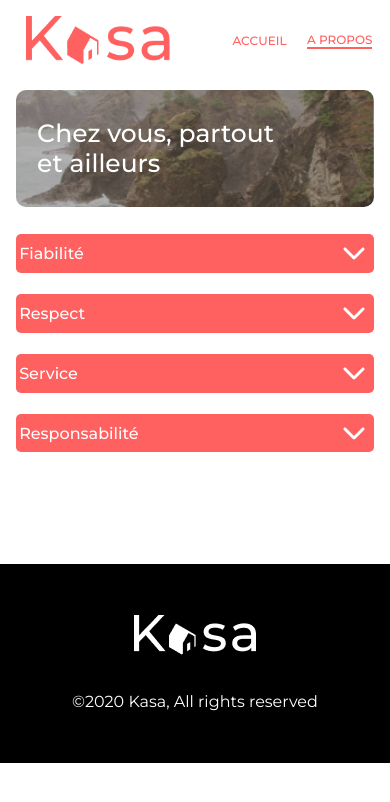
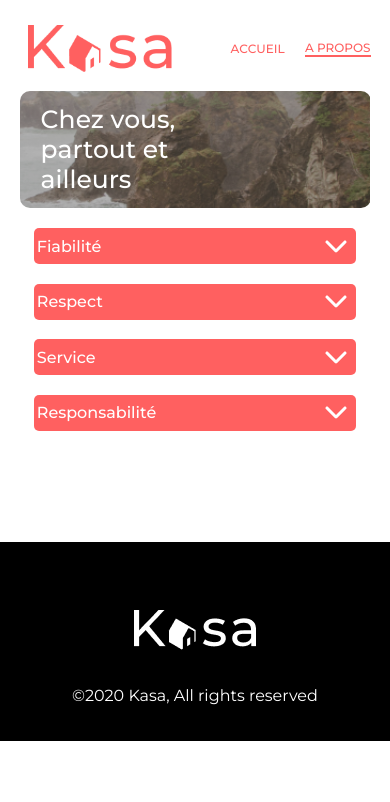
Before and after one commit to Jey221/P11-kasa, a React (Create React App) app: page /About in a window 390 px wide. Shown: the top 802 px of the page. Built offline with nearby package versions, Linux system fonts and the light colour scheme.

Commit message:
correction de la mise en forme responsive

```diff
--- a/src/App.js
+++ b/src/App.js
@@ -5,7 +5,7 @@ import About from './pages/About';
 import Logement from './pages/Logement';
 import Erreur from './pages/Erreur';
 import Header from './components/Header';
-import Footer from './components/Footer';
+// import Footer from './components/Footer';
 
 // mise en place de l'application et des différentes routes
 // mise en place des composants Header et Footer présent sur l'ensemble de l'app
@@ -19,7 +19,6 @@ function App() {
         <Route exact path="/Logement/:idLogement" element={<Logement />} />
         <Route path="*" element={<Erreur />} />
       </Routes>
-      <Footer />
     </div>
   );
 }
--- a/src/index.js
+++ b/src/index.js
@@ -4,11 +4,13 @@ import './style/index.css';
 import App from './App.js';
 import reportWebVitals from './reportWebVitals';
 import { BrowserRouter as Router } from 'react-router-dom';
+import Footer from './components/Footer';
 
 const root = ReactDOM.createRoot(document.getElementById('root'));
 root.render(
   <Router>
     <App />
+    <Footer />
   </Router>
 );
 
--- a/src/pages/Erreur.js
+++ b/src/pages/Erreur.js
@@ -8,7 +8,7 @@ export default function Erreur() {
   return (
     <div className={styles.errorPage}>
       <h1>404</h1>
-      <h2>Oups! La page que vous demandez n'existe pas</h2>
+      <h2>Oups! La page que vous demandez n'existe pas.</h2>
       <Link to="/">Retourner sur la page d'accueil</Link>
     </div>
   );
--- a/src/style/App.css
+++ b/src/style/App.css
@@ -1,5 +1,7 @@
 .App {
   text-align: center;
+  margin: auto;
+  width: 73%;
 }
 .App-header {
   background-color: #282c34;
@@ -39,7 +41,8 @@
 /* media Querie smartphone */
 @media (max-width: 425px) {
   .App {
-    width: 100%;
+    width: 90%;
+    margin: auto;
   }
   .navigation {
     width: 140px;
--- a/src/style/Banner.module.css
+++ b/src/style/Banner.module.css
@@ -3,18 +3,23 @@
   display: flex;
   justify-content: space-around;
   align-items: center;
+  margin: 3% 0%;
   width: 157vh;
   height: 27vh;
   border-radius: 25px;
-  margin: 2vh auto;
-  background: url(../assets/IMG.png);
-  background-position: 0% 87%;
+  background-image: linear-gradient(
+      to bottom,
+      rgba(0, 0, 0, 0.3),
+      rgba(0, 0, 0, 0.3)
+    ),
+    url(../assets/IMG3.png);
+  background-position: 0% 49%;
   background-size: 100%;
   color: white;
 }
 .banner h1 {
-  font-size: 6vh;
-  font-weight: 500;
+  font-size: 5.5vh;
+  font-weight: 100;
   color: white;
 }
 
@@ -27,8 +32,13 @@
   height: 27vh;
   border-radius: 25px;
   margin: 2vh auto;
-  background: url(../assets/kalen-emsley-Bkci_8qcdvQ-unsplash\ 2.png);
-  background-position: 0% 87%;
+  background-image: linear-gradient(
+      to bottom,
+      rgba(0, 0, 0, 0.3),
+      rgba(0, 0, 0, 0.3)
+    ),
+    url(../assets/kalen-emsley-Bkci_8qcdvQ-unsplash.png);
+  background-position: 0% 49%;
   background-size: 100%;
   color: white;
 }
@@ -36,7 +46,7 @@
 /* media Querie smartphone */
 @media (max-width: 425px) {
   .banner {
-    width: 92%;
+    width: 100%;
     height: 117px;
     border-radius: 10px;
     background-image: linear-gradient(
@@ -53,7 +63,7 @@
     font-size: 25px;
     text-align: start;
     padding: 7% 6%;
-    padding-right: 98px;
+    padding-right: 125px;
   }
   /* Bannière page About */
   .banner2 {
--- a/src/style/Card.module.css
+++ b/src/style/Card.module.css
@@ -5,9 +5,8 @@
   background-color: rgb(246, 246, 246, 1);
   width: 157vh;
   border-radius: 10px;
-  margin: auto;
-  margin-top: 3vh;
-  margin-bottom: 2vh;
+  margin-top: 5vh;
+  margin-bottom: 5vh;
   padding-top: 3vh;
 }
 .gallery a {
@@ -56,16 +55,16 @@
     margin: 0%;
   }
   .cardBack {
-    width: 345px;
-    height: 260px;
+    width: 89vw;
+    height: 54vh;
     margin: 3% 0%;
   }
   .card {
-    width: 345px;
-    height: 260px;
+    width: 89vw;
+    height: 54vh;
   }
   .logement h2 {
-    font-size: 1.4em;
+    font-size: 1em;
     font-weight: 100;
   }
 }
--- a/src/style/Carrousel.module.css
+++ b/src/style/Carrousel.module.css
@@ -1,7 +1,9 @@
 .containerSlide {
-  margin: 1% auto;
-  width: 80vw;
+  margin-left: -4%;
+  width: 78vw;
   height: 50vh;
+  margin-bottom: 1%;
+  margin-top: 2%;
 }
 .eachSlide {
   display: flex;
@@ -42,15 +44,15 @@
   position: absolute;
   color: white;
   font-weight: 500;
-  font-size: 13px;
-  top: 370px;
+  font-size: 16px;
+  top: 481px;
 }
 
 @media (max-width: 425px) {
   .containerSlide {
     margin-top: 5%;
-    width: 100%;
-    height: 30vh;
+    width: 110%;
+    height: 47vh;
   }
   .arrowLeft {
     left: 30px;
@@ -63,14 +65,14 @@
     width: 5vw;
   }
   .medias {
-    height: 30vh;
+    height: 47vh;
     width: 100%;
     border-radius: 10px;
   }
   .medias img {
     border-radius: 10px;
     width: 100%;
-    height: 30vh;
+    height: 47vh;
   }
   .index {
     display: none;
--- a/src/style/CollapseLoc.module.css
+++ b/src/style/CollapseLoc.module.css
@@ -3,7 +3,6 @@
   width: 72vw;
   margin: auto;
   margin-top: 4vh;
-  padding: 0% 4%;
 }
 .collapseLoc {
   display: flex;
@@ -87,7 +86,7 @@
     flex-direction: column;
   }
   .collapseUp {
-    width: 92%;
+    width: 98%;
     margin-top: 6%;
   }
   .collapseUp .collapseClose h2 {
@@ -100,7 +99,7 @@
     margin-bottom: 10%;
   }
   .collapse {
-    width: 92%;
+    width: 98%;
     margin-top: 6%;
     margin-bottom: 0%;
   }
--- a/src/style/Erreur.module.css
+++ b/src/style/Erreur.module.css
@@ -9,7 +9,8 @@
 }
 .errorPage h2 {
   color: rgba(255, 96, 96, 1);
-  margin-bottom: 7%;
+  margin-bottom: 11%;
+  font-weight: 200;
 }
 .errorPage a {
   color: rgba(255, 96, 96, 1);
--- a/src/style/Footer.module.css
+++ b/src/style/Footer.module.css
@@ -1,4 +1,5 @@
 .footer {
+  text-align: center;
   width: 100%;
   height: 25vh;
   background-color: black;
@@ -9,6 +10,7 @@
   top: 6vh;
 }
 .footer p {
+  font-size: 1.5em;
   color: white;
   position: relative;
   top: 8vh;
@@ -20,4 +22,11 @@
     height: 199px;
     margin-bottom: 0;
   }
+  .footer img {
+    top: 8vh;
+  }
+  .footer p {
+    font-size: 1em;
+    top: 10vh;
+  }
 }
--- a/src/style/Header.module.css
+++ b/src/style/Header.module.css
@@ -1,5 +1,4 @@
 .header {
-  margin: auto;
   margin-top: 2vh;
   display: flex;
   justify-content: space-between;
@@ -12,11 +11,9 @@
 /* media Querie smartphone */
 @media (max-width: 425px) {
   .header {
-    margin-top: 8px;
-    width: 91%;
+    width: auto;
   }
   .header img {
     width: 37vw;
-    height: 48px;
   }
 }
--- a/src/style/Infos.module.css
+++ b/src/style/Infos.module.css
@@ -1,7 +1,7 @@
 /* ZONE INFOS */
 .informations {
   width: 78vw;
-  margin: 0% auto;
+  margin-left: -4%;
 }
 .infosZone {
   display: flex;
@@ -59,9 +59,10 @@
   display: flex;
   align-items: center;
   gap: 5%;
+  justify-content: flex-end;
 }
 .name {
-  width: 8vw;
+  width: 6vw;
 }
 .name h2 {
   color: rgb(255, 96, 96, 1);
@@ -88,9 +89,11 @@
 @media (max-width: 425px) {
   .informations {
     width: 100%;
+    margin: 0%;
   }
   .infosZone {
     flex-direction: column;
+    padding: 2%;
   }
   .titleZone h1 {
     font-size: 22px;
@@ -114,7 +117,7 @@
     flex-direction: row-reverse;
     align-items: center;
     justify-content: space-between;
-    margin-top: 18px;
+    margin-top: 6px;
   }
   .name {
     width: 21vw;
```
Also changed, not shown: src/assets/IMG3.png (added), src/assets/kalen-emsley-Bkci_8qcdvQ-unsplash.png (added).
